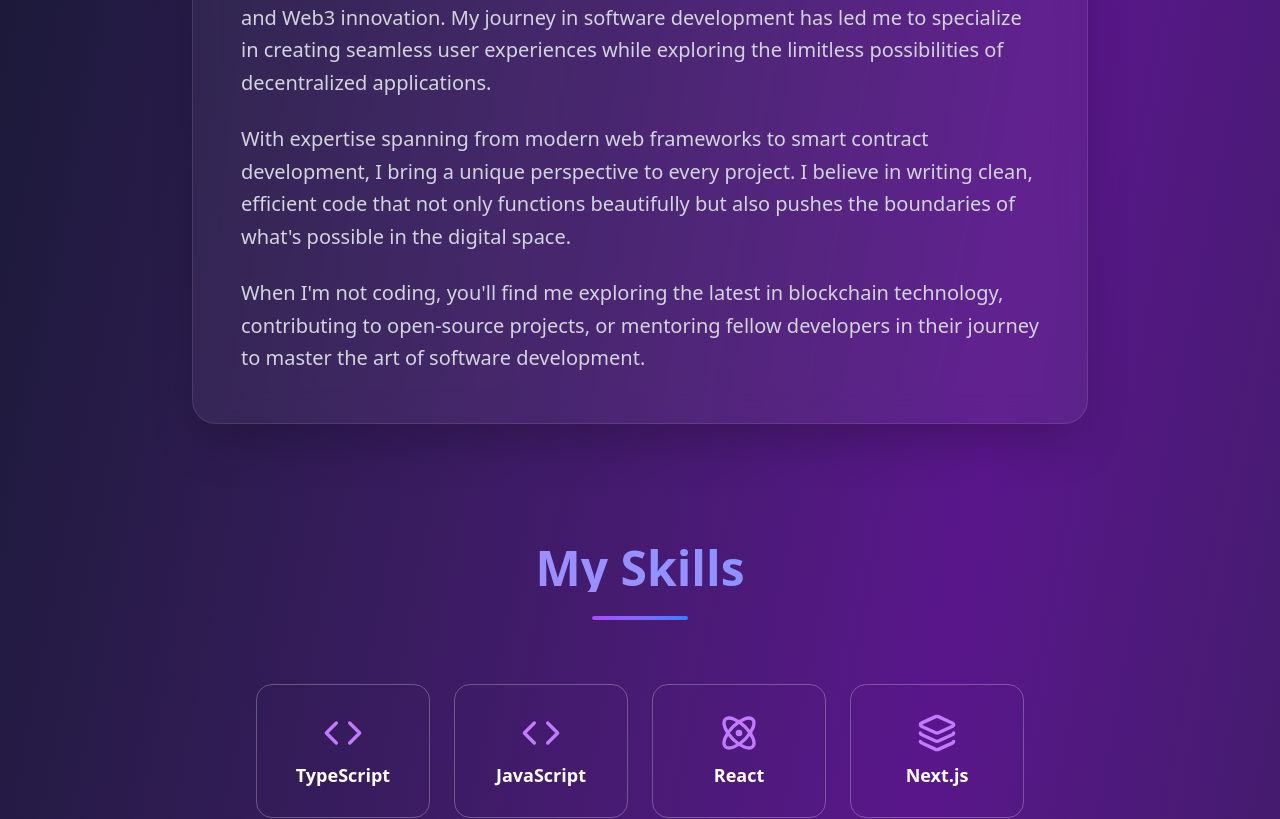
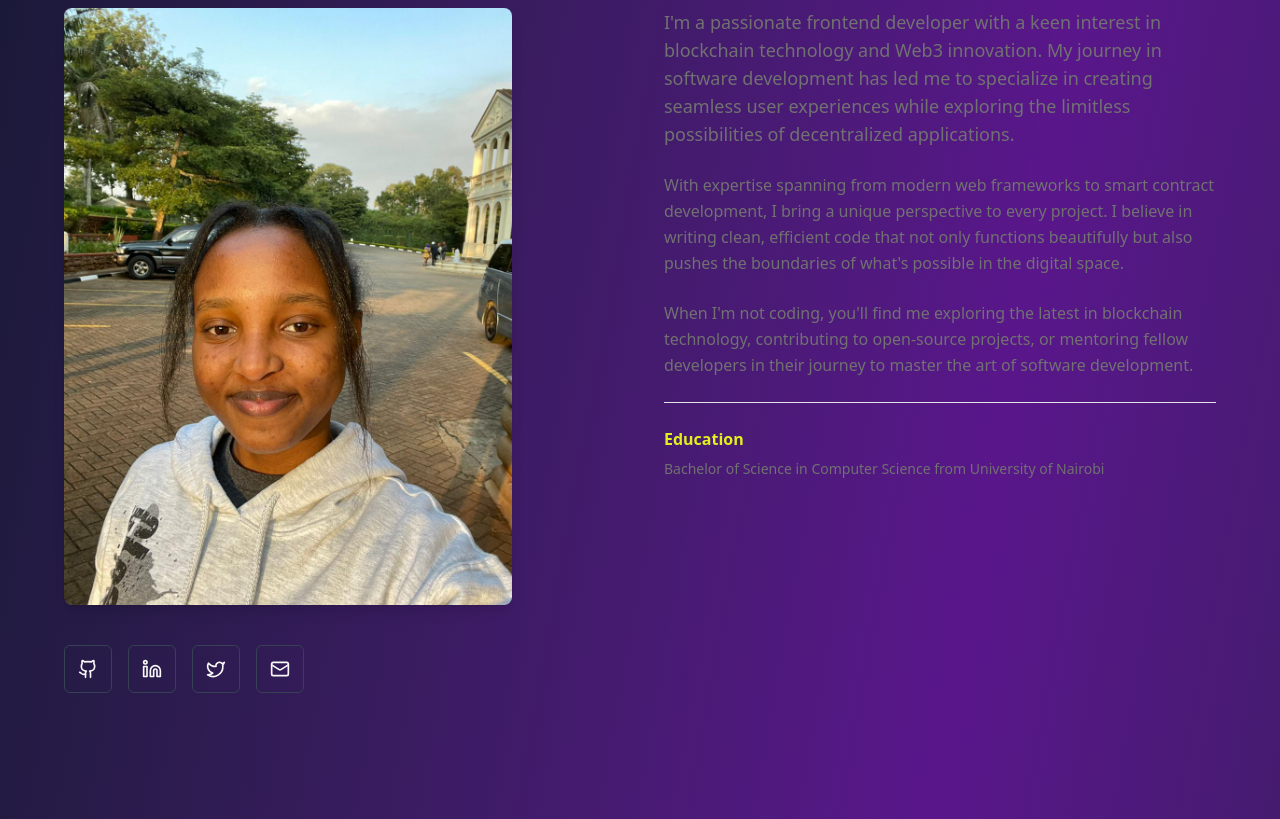
Before and after one commit to Felista-Njeri/portfolio, a React (Vite) app: page / in a window 1280 px wide. Shown: the part 1100-1919 px from the top of the page. Built offline with nearby package versions, Linux system fonts and the light colour scheme.

Commit message:
updated about me section

```diff
--- a/src/components/About.tsx
+++ b/src/components/About.tsx
@@ -1,31 +1,80 @@
+import { Github, Linkedin, Twitter, Mail } from "lucide-react";
+
 const About = () => {
+  const socialLinks = [
+    { icon: Github, href: "https://github.com/Felista-Njeri", label: "GitHub" },
+    { icon: Linkedin, href: "https://www.linkedin.com/in/felista-njeri", label: "LinkedIn" },
+    { icon: Twitter, href: "https://x.com/njerinjeri__", label: "Twitter" },
+    { icon: Mail, href: "mailto:njeerikamau2@gmail.com", label: "Email" },
+  ];
+
   return (
-    <section id="about" className="py-20 px-6">
-      <div className="container mx-auto max-w-4xl">
-        <div className="text-center mb-16">
-          <h2 className="text-4xl md:text-5xl font-bold mb-6 bg-gradient-to-r from-purple-400 to-blue-400 bg-clip-text text-transparent">
-            About Me
+    <section id="about" className="py-24 px-4 sm:px-6 lg:px-8">
+      <div className="container mx-auto">
+        <div className="max-w-6xl mx-auto">
+          {/* Section header */}
+          <div className="mb-16 animate-fade-in">
+            <h2 className="text-6xl sm:text-7xl md:text-8xl font-black tracking-tighter mb-4">
+              ABOUT
             </h2>
-          <div className="w-24 h-1 bg-gradient-to-r from-purple-500 to-blue-500 mx-auto rounded-full"></div>
+            <div className="text-3xl">✦</div>
           </div>
 
-        <div className="bg-white/5 backdrop-blur-lg rounded-3xl p-8 md:p-12 border border-white/10 shadow-2xl">
-          <div className="text-lg md:text-xl text-gray-300 leading-relaxed space-y-6">
+          <div className="grid md:grid-cols-2 gap-12 items-start">
+            {/* Left column - Image and social links */}
+            <div className="space-y-6 animate-fade-in">
+              <div className="relative">
+                <img
+                  src={"/pic.jpg"}
+                  alt="Felista Njeri"
+                  className="w-full max-w-md rounded-lg shadow-lg"
+                />
+              </div>
+
+              {/* Social links */}
+              <div className="flex gap-4 pt-4">
+                {socialLinks.map((social) => {
+                  const Icon = social.icon;
+                  return (
+                    <a
+                      key={social.label}
+                      href={social.href}
+                      target="_blank"
+                      rel="noopener noreferrer"
+                      className="w-12 h-12 text-primary-foreground rounded-md flex items-center justify-center border border-gray-700 hover:border-foreground hover:scale-105 transition-colors"
+                      aria-label={social.label}
+                    >
+                      <Icon size={20} />
+                    </a>
+                  );
+                })}
+              </div>
+            </div>
+
+            {/* Right column - Bio */}
+            <div className="space-y-6 animate-fade-in">
+              <div className="space-y-6 text-muted-foreground leading-relaxed">
+                <p className="text-lg">
+                  I'm a passionate frontend developer with a keen interest in blockchain technology and Web3 innovation. My journey in software development has led me to specialize in creating seamless user experiences while exploring the limitless possibilities of decentralized applications.
+                </p>
+
                 <p>
-              I'm a passionate frontend developer with a keen interest in blockchain technology and Web3 innovation.
-              My journey in software development has led me to specialize in creating seamless user experiences
-              while exploring the limitless possibilities of decentralized applications.
+                  With expertise spanning from modern web frameworks to smart contract development, I bring a unique perspective to every project. I believe in writing clean, efficient code that not only functions beautifully but also pushes the boundaries of what's possible in the digital space.
                 </p>
+
                 <p>
-              With expertise spanning from modern web frameworks to smart contract development, I bring a unique
-              perspective to every project. I believe in writing clean, efficient code that not only functions
-              beautifully but also pushes the boundaries of what's possible in the digital space.
+                  When I'm not coding, you'll find me exploring the latest in blockchain technology, contributing to open-source projects, or mentoring fellow developers in their journey to master the art of software development.
                 </p>
-            <p>
-              When I'm not coding, you'll find me exploring the latest in blockchain technology, contributing to
-              open-source projects, or mentoring fellow developers in their journey to master the art of
-              software development.
+              </div>
+
+              {/* Education highlight */}
+              <div className="pt-6 border-t border-border">
+                <h3 className="font-bold text-foreground mb-2">Education</h3>
+                <p className="text-sm text-muted-foreground">
+                  Bachelor of Science in Computer Science from University of Nairobi
                 </p>
+              </div>
+            </div>
           </div>
         </div>
       </div>
```
Lines whose indentation alone changed are shown as unchanged.
